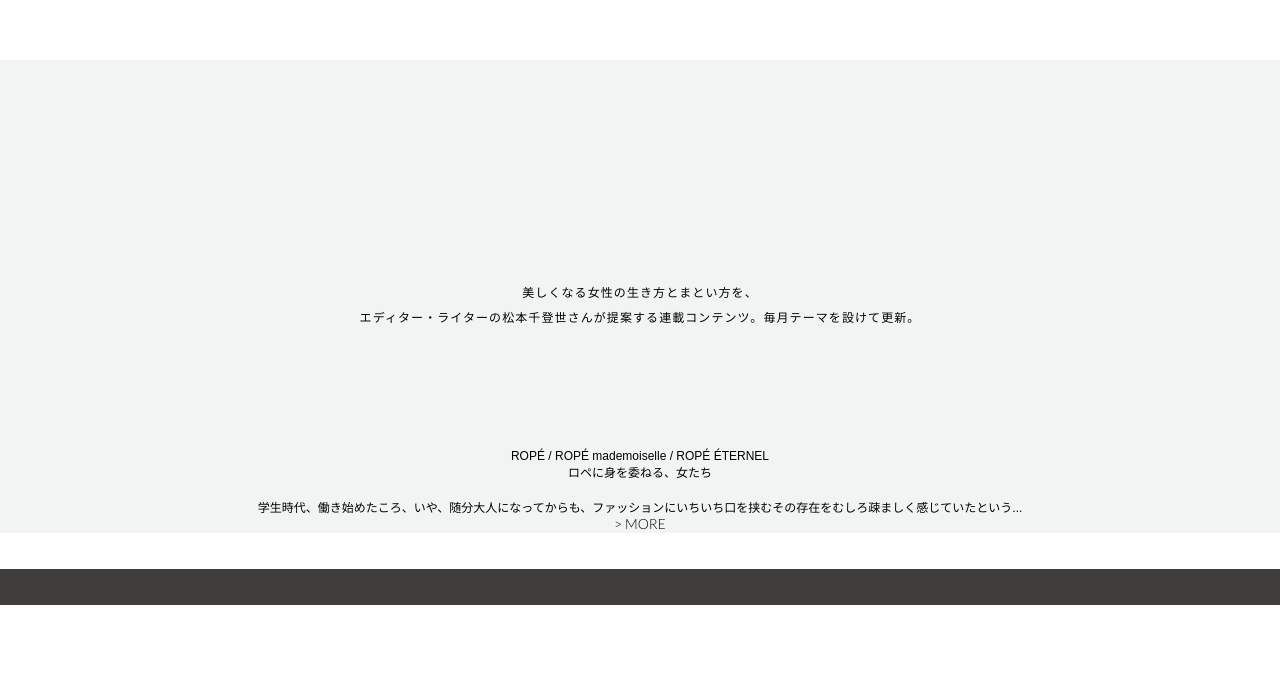
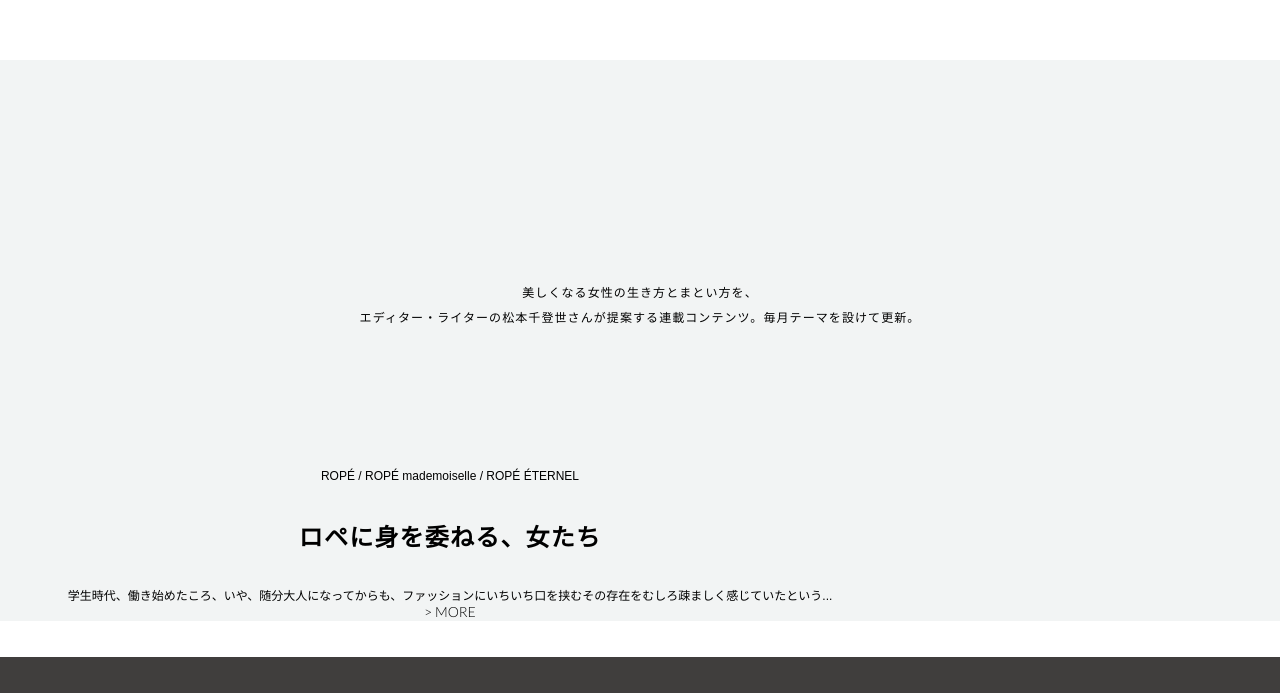
Before and after one commit to nanasino2055/-ROPE, a plain HTML site: page index.html in a window 1280 px wide. Shown: the part 2340-3033 px from the top of the page. Before the commit the page ends 2945 px from the top, so only its background shows below. Drawn offline with Linux system fonts and the light colour scheme.

Commit message:
esseys change

```diff
--- a/index.html
+++ b/index.html
@@ -77,10 +77,10 @@
       <div class="essays">
         <a href="">
         <img src="image/ttl_essay_20.png" alt="">
-        <p>ROPÉ / ROPÉ mademoiselle / ROPÉ ÉTERNEL</p>
-        <p>ロペに身を委ねる、女たち</p>
+        <p class="essays-brand">ROPÉ / ROPÉ mademoiselle / ROPÉ ÉTERNEL</p>
+        <h4 class="essays-title">ロペに身を委ねる、女たち</h4>
         <img src="image/image_essay_20.jpg" alt="">
-        <p>学生時代、働き始めたころ、いや、随分大人になってからも、ファッションにいちいち口を挟むその存在をむしろ疎ましく感じていたという...</p>
+        <p class="essays-story">学生時代、働き始めたころ、いや、随分大人になってからも、ファッションにいちいち口を挟むその存在をむしろ疎ましく感じていたという...</p>
         </a>
         <a href="#" class="more">> MORE</a>
       </div>
--- a/style.css
+++ b/style.css
@@ -154,6 +154,17 @@ p{
 }
 .essays{
   margin-top: 100px;
+  width: 900px;
+  text-align: center;
+}
+.essays-brand{
+  padding-top: 20px;
+}
+.essays-title{
+  margin-top: 20px;
+  padding: 15px 30px;
+  font-size: 24px;
+  letter-spacing: 0.05em;
 }
 
 .link{
```
